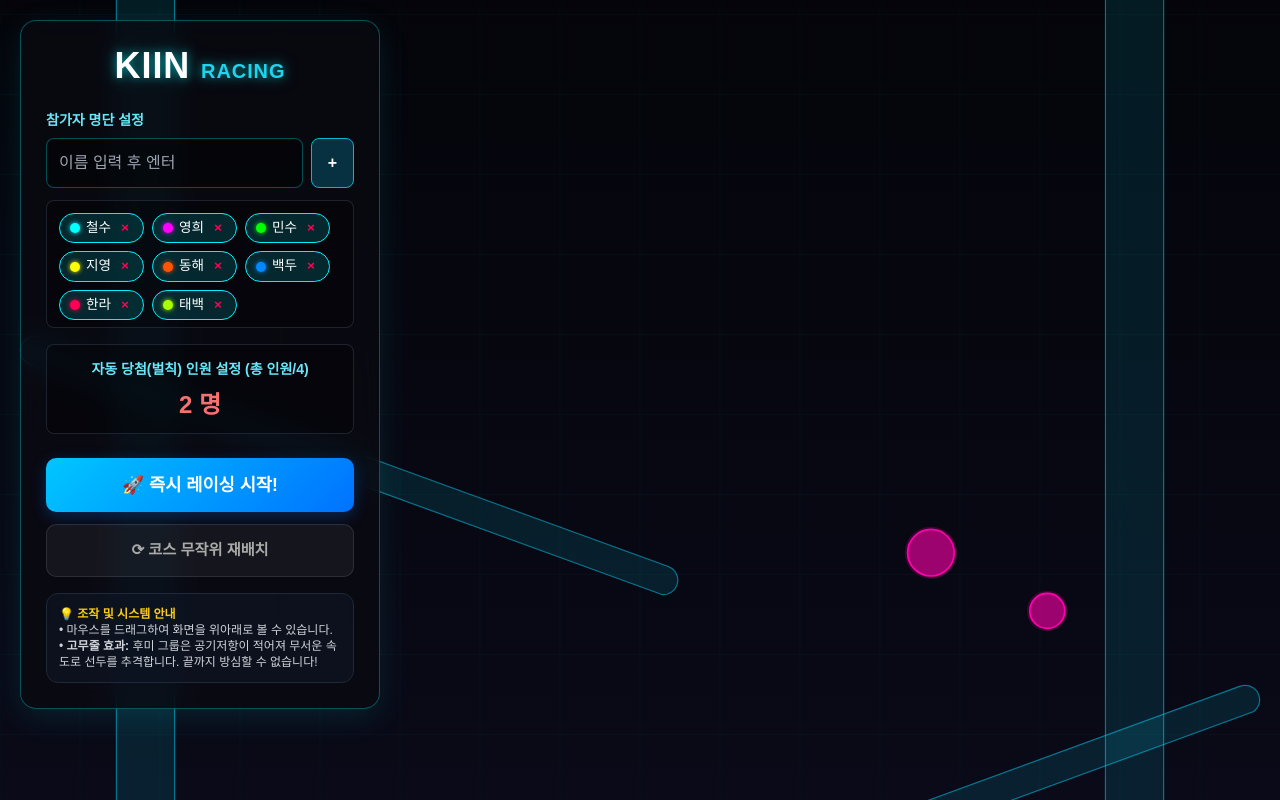
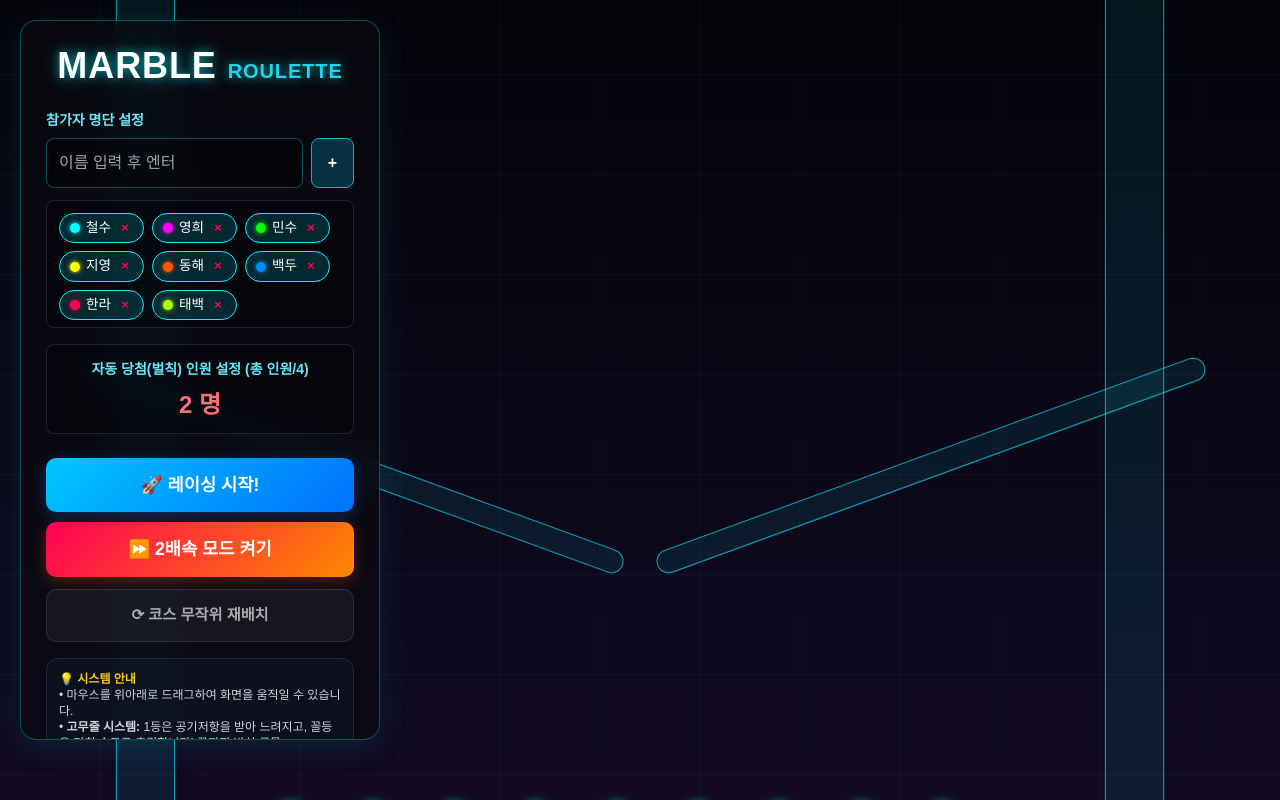
Before and after one commit to Lustella-123/KIIN-ladder, a plain HTML site: page index.html in a window 1280 px wide. Drawn offline with nearby package versions, Linux system fonts and the light colour scheme; animation ran at ten frames a second.

Commit message:
Ver5.0.0

```diff
--- a/index.html
+++ b/index.html
@@ -37,6 +37,8 @@
         .neon-text { color: #fff; text-shadow: 0 0 10px rgba(0, 255, 255, 0.5), 0 0 20px rgba(0, 255, 255, 0.3); }
         .btn-neon { background: linear-gradient(135deg, #00c6ff, #0072ff); border: none; color: white; padding: 14px; border-radius: 10px; font-weight: 800; font-size: 1.1rem; cursor: pointer; transition: all 0.3s; width: 100%; box-shadow: 0 4px 15px rgba(0, 114, 255, 0.3); }
         .btn-neon:hover { transform: translateY(-2px); box-shadow: 0 6px 20px rgba(0, 114, 255, 0.5); }
+        .btn-speed { background: linear-gradient(135deg, #ff0055, #ff8800); margin-top: 10px; box-shadow: 0 4px 15px rgba(255, 85, 0, 0.3); }
+        .btn-speed:hover { box-shadow: 0 6px 20px rgba(255, 85, 0, 0.5); }
         .btn-reset { background: rgba(255, 255, 255, 0.05); border: 1px solid rgba(255,255,255,0.1); margin-top: 12px; color: #aaa; font-weight: 600; box-shadow: none; font-size: 0.95rem; }
         .btn-reset:hover { background: rgba(255, 255, 255, 0.1); color: #fff; transform: none; }
 
@@ -52,7 +54,7 @@
 <body>
 
     <div id="ui-panel">
-        <h1 class="text-4xl font-black mb-6 neon-text text-center tracking-wide">KIIN <span class="text-xl text-cyan-400 font-bold">RACING</span></h1>
+        <h1 class="text-4xl font-black mb-6 neon-text text-center tracking-wide">MARBLE <span class="text-xl text-cyan-400 font-bold">ROULETTE</span></h1>
 
         <label class="text-cyan-300 text-sm font-bold mb-2 block">참가자 명단 설정</label>
         <div class="flex gap-2 mb-3">
@@ -66,13 +68,14 @@
             <span id="penalty-count-display" class="text-2xl font-black text-red-400 mt-2 block">2 명</span>
         </div>
 
-        <button id="start-btn" class="btn-neon">🚀 즉시 레이싱 시작!</button>
+        <button id="start-btn" class="btn-neon">🚀 레이싱 시작!</button>
+        <button id="speed-btn" class="btn-neon btn-speed">⏩ 2배속 모드 켜기</button>
         <button id="reset-btn" class="btn-neon btn-reset">⟳ 코스 무작위 재배치</button>
 
         <div class="mt-4 p-3 bg-gray-900/60 rounded-xl border border-gray-800 text-gray-300 text-xs">
-            <span class="text-yellow-400 font-bold">💡 조작 및 시스템 안내</span><br>
-            • 마우스를 드래그하여 화면을 위아래로 볼 수 있습니다.<br>
-            • <b>고무줄 효과:</b> 후미 그룹은 공기저항이 적어져 무서운 속도로 선두를 추격합니다. 끝까지 방심할 수 없습니다!
+            <span class="text-yellow-400 font-bold">💡 시스템 안내</span><br>
+            • 마우스를 위아래로 드래그하여 화면을 움직일 수 있습니다.<br>
+            • <b>고무줄 시스템:</b> 1등은 공기저항을 받아 느려지고, 꼴등은 미친 속도로 추격합니다! 끝까지 방심 금물.
         </div>
     </div>
 
@@ -142,6 +145,7 @@
 
         let engine, runner, world;
         let marbles = [], particles = [], finishedMarbles = [], dynamicObstacles = [];
+        let isFastForward = false;
 
         const MAP_WIDTH = 1600;
         let MAP_HEIGHT = 7500;
@@ -167,13 +171,18 @@
             buildMap();
             setupCameraControls();
 
+            // 충돌 시 화려한 네온 파티클 생성
             Events.on(engine, 'collisionStart', (event) => {
                 event.pairs.forEach(pair => {
                     let m = pair.bodyA.label === 'marble' ? pair.bodyA : (pair.bodyB.label === 'marble' ? pair.bodyB : null);
                     let b = pair.bodyA.label === 'bumper' ? pair.bodyA : (pair.bodyB.label === 'bumper' ? pair.bodyB : null);
+                    let pin = pair.bodyA.label === 'pin' ? pair.bodyA : (pair.bodyB.label === 'pin' ? pair.bodyB : null);
+
                     if (m && b) {
                         createParticles(m.position.x, m.position.y, '#ff00aa', 15, 25);
-                        Body.applyForce(m, m.position, { x: (m.position.x - b.position.x) * 0.003, y: (m.position.y - b.position.y) * 0.003 });
+                    } else if (m && pin) {
+                        // 핀과 부딪히면 작고 약한 불꽃
+                        if (Math.random() > 0.5) createParticles(m.position.x, m.position.y, '#00ffcc', 3, 5);
                     }
                 });
             });
@@ -183,6 +192,14 @@
             Events.on(engine, 'beforeUpdate', updateLogic);
             requestAnimationFrame(render);
         }
+
+        // 2배속 모드 토글
+        document.getElementById('speed-btn').addEventListener('click', (e) => {
+            isFastForward = !isFastForward;
+            engine.timing.timeScale = isFastForward ? 2.0 : 1.0;
+            e.target.innerHTML = isFastForward ? '▶️ 정상 속도 복귀' : '⏩ 2배속 모드 켜기';
+            e.target.style.background = isFastForward ? 'linear-gradient(135deg, #00c6ff, #0072ff)' : 'linear-gradient(135deg, #ff0055, #ff8800)';
+        });
 
         function setupCameraControls() {
             const pointerDown = (y) => { isDragging = true; previousMouseY = y; lastInteractionTime = Date.now(); };
@@ -211,71 +228,88 @@
             document.getElementById('live-status').innerText = '대기중';
             document.getElementById('live-status').style.backgroundColor = '#0088ff';
 
-            MAP_HEIGHT = Math.max(6000, 3000 + (playersData.length * 800));
+            // 인원수에 비례해 맵 길이 조절
+            MAP_HEIGHT = Math.max(7000, 4000 + (playersData.length * 700));
             FINISH_LINE = MAP_HEIGHT - 300;
 
             document.getElementById('leaderboard').style.display = 'none';
             document.getElementById('result-modal').style.display = 'none';
 
-            // 마찰력을 0으로 설정하여 미끄러지듯 내려가게 설정
             const wallOpts = { isStatic: true, label: 'wall', friction: 0, restitution: 0.5 };
             let elements = [
                 Bodies.rectangle(-50, MAP_HEIGHT/2, 100, MAP_HEIGHT + 1000, wallOpts),
                 Bodies.rectangle(MAP_WIDTH + 50, MAP_HEIGHT/2, 100, MAP_HEIGHT + 1000, wallOpts)
             ];
 
-            // 갇힘 원천 차단 구조 설계 (구간별 여백 400px 이상 확보)
             let currentY = 500;
-            let isLeft = true;
+            let sectionIndex = 0;
 
+            // 무조건 공간이 확보되는 4가지 테마를 번갈아가며 생성
             while (currentY < MAP_HEIGHT - 1200) {
-                let sectionType = Math.floor(Math.random() * 3);
+                let type = sectionIndex % 4;
 
-                if (sectionType === 0) {
-                    // 1. 거대 지그재그 슬라이드 (Pachinko style)
-                    // 절대 겹치지 않고 좌우로 번갈아가며 흘러가도록 설계
+                if (type === 0) {
+                    // 테마 1: 깔때기 (거대 유도선)
+                    elements.push(Bodies.rectangle(MAP_WIDTH/2 - 500, currentY, 1000, 40, { isStatic: true, angle: 0.35, label: 'wall', friction: 0, chamfer:{radius:20} }));
+                    elements.push(Bodies.rectangle(MAP_WIDTH/2 + 500, currentY, 1000, 40, { isStatic: true, angle: -0.35, label: 'wall', friction: 0, chamfer:{radius:20} }));
+                    currentY += 600;
+
+                } else if (type === 1) {
+                    // 테마 2: 거대 핀볼(Plinko) 밭 - 아케이드 감성의 핵심
+                    let rows = 0;
+                    for (let py = currentY; py < currentY + 1200; py += 140) {
+                        let offset = (rows % 2 === 0) ? 0 : 70;
+                        for (let px = 200; px < MAP_WIDTH - 150; px += 140) {
+                            elements.push(Bodies.circle(px + offset, py, 18, {
+                                isStatic: true, restitution: 0.7, friction: 0, label: 'pin'
+                            }));
+                        }
+                        rows++;
+                    }
+                    currentY += 1400;
+
+                } else if (type === 2) {
+                    // 테마 3: 안전 보장 거대 육각형(Hexagon) 스피너
+                    // 십자가처럼 좁은 구석이 없어 끼이지 않음
+                    let hexagon = Bodies.polygon(MAP_WIDTH/2, currentY + 300, 6, 250, {
+                        isStatic: true, restitution: 0.8, friction: 0, label: 'hexagon',
+                        plugin: { type: 'spinner', speed: (Math.random() > 0.5 ? 0.05 : -0.05) }
+                    });
+                    elements.push(hexagon); dynamicObstacles.push(hexagon);
+
+                    // 육각형 양옆에 튕겨내는 마젠타 범퍼 추가
+                    elements.push(Bodies.circle(200, currentY + 300, 45, { isStatic: true, restitution: 1.5, friction: 0, label: 'bumper' }));
+                    elements.push(Bodies.circle(MAP_WIDTH - 200, currentY + 300, 45, { isStatic: true, restitution: 1.5, friction: 0, label: 'bumper' }));
+
+                    currentY += 800;
+
+                } else {
+                    // 테마 4: 지그재그 슬로프 & 슬라이더 구간
+                    let isLeft = Math.random() > 0.5;
                     let x = isLeft ? 300 : MAP_WIDTH - 300;
-                    let angle = isLeft ? 0.35 : -0.35; // 약 20도 경사로 확실히 굴러떨어지게 설정
+                    let angle = isLeft ? 0.35 : -0.35;
 
-                    elements.push(Bodies.rectangle(x, currentY, 1200, 50, {
-                        isStatic: true, angle: angle, friction: 0, restitution: 0.4, label: 'wall', chamfer: {radius: 25}
+                    elements.push(Bodies.rectangle(x, currentY, 1100, 40, {
+                        isStatic: true, angle: angle, friction: 0, restitution: 0.4, label: 'wall', chamfer: {radius: 20}
                     }));
 
-                    // 빈 공간 쪽에 튕기는 범퍼 몇 개 배치
+                    // 빈 쪽에 튕기는 범퍼를 배치하여 재미 추가
                     let bumperX = isLeft ? MAP_WIDTH - 300 : 300;
-                    elements.push(Bodies.circle(bumperX, currentY + 150, 40, { isStatic: true, restitution: 1.4, friction: 0, label: 'bumper' }));
-                    elements.push(Bodies.circle(bumperX + (isLeft ? 200 : -200), currentY + 250, 30, { isStatic: true, restitution: 1.4, friction: 0, label: 'bumper' }));
+                    elements.push(Bodies.circle(bumperX, currentY + 150, 40, { isStatic: true, restitution: 1.5, friction: 0, label: 'bumper' }));
 
-                    currentY += 600;
-                    isLeft = !isLeft;
+                    // 그 아래에 움직이는 슬라이더 판
+                    let slider = Bodies.rectangle(MAP_WIDTH/2, currentY + 500, 400, 30, {
+                        isStatic: true, restitution: 0.5, chamfer: {radius: 15}, friction: 0, label: 'slider',
+                        plugin: { type: 'slider', startX: MAP_WIDTH/2, range: 400, speed: 0.04, offset: 0 }
+                    });
+                    elements.push(slider); dynamicObstacles.push(slider);
 
-                } else if (sectionType === 1) {
-                    // 2. 탁 트인 핀볼 밭 (여유 공간 충분)
-                    for (let py = currentY; py < currentY + 400; py += 180) {
-                        let offset = Math.random() * 100;
-                        for (let px = 250; px < MAP_WIDTH - 200; px += 350 + Math.random() * 50) {
-                            elements.push(Bodies.circle(px + offset, py, 25, {
-                                isStatic: true, restitution: 1.1, friction: 0, label: 'pin'
-                            }));
-                        }
-                    }
-                    currentY += 600;
-
-                } else {
-                    // 3. 거대 스피너 구역 (주변 벽 완전 제거)
-                    // 스피너 주변에 갇힐 공간을 만들 벽을 일체 두지 않음
-                    let p1 = Bodies.rectangle(MAP_WIDTH/2, currentY + 200, 600, 50);
-                    let spinner = Body.create({
-                        parts: [p1], isStatic: true, restitution: 0.8, friction: 0,
-                        plugin: { type: 'spinner', speed: (Math.random() > 0.5 ? 0.08 : -0.08) }
-                    });
-                    elements.push(spinner); dynamicObstacles.push(spinner);
-
-                    currentY += 700;
+                    currentY += 800;
                 }
+                sectionIndex++;
             }
 
-            // 하단 결승선 가이드 핀
+            // 하단 결승선 칸막이
             for (let i = 1; i < 10; i++) {
                 elements.push(Bodies.rectangle(i * (MAP_WIDTH / 10), MAP_HEIGHT - 200, 20, 600, { isStatic: true, restitution: 0.5, label: 'wall', friction: 0 }));
             }
@@ -339,7 +373,7 @@
         }
 
         function updateLogic() {
-            // [핵심 로직] 러버밴딩 (고무줄) 효과 적용 - 박진감 넘치는 1~8등 추격전 유도
+            // [핵심 로직] 러버밴딩 (고무줄) 효과 적용 - 1등부터 꼴등까지 박진감 넘치게 유지
             let activeMarbles = marbles.filter(m => !m.plugin.finished);
             if (activeMarbles.length > 1) {
                 let leaderY = Math.max(...activeMarbles.map(m => m.position.y));
@@ -351,16 +385,19 @@
                         // relativePos: 1에 가까울수록 선두, 0에 가까울수록 후미
                         let relativePos = (m.position.y - lastY) / spread;
 
-                        // 1등은 공기 저항 0.025 (떨어지는 속도 감소), 꼴등은 0.002 (빠르게 추격)
-                        m.frictionAir = 0.002 + (relativePos * 0.023);
+                        // 선두는 공기 저항이 커져서 느려지고, 꼴등은 저항이 거의 없어 광속으로 추격
+                        m.frictionAir = 0.002 + (relativePos * 0.025);
                     });
                 }
             }
 
-            // 움직이는 장애물 업데이트
+            // 움직이는 장애물 회전/이동 업데이트
             dynamicObstacles.forEach(obs => {
                 if (obs.plugin.type === 'spinner') {
                     Body.setAngle(obs, obs.angle + obs.plugin.speed);
+                } else if (obs.plugin.type === 'slider') {
+                    let newX = obs.plugin.startX + Math.sin(frameCounter * obs.plugin.speed + obs.plugin.offset) * obs.plugin.range;
+                    Body.setPosition(obs, { x: newX, y: obs.position.y });
                 }
             });
         }
@@ -372,15 +409,16 @@
         function render() {
             frameCounter++;
 
+            // 네온풍 그라데이션 배경
             let bgGradient = ctx.createLinearGradient(0, 0, 0, canvas.height);
             bgGradient.addColorStop(0, '#04040a');
-            bgGradient.addColorStop(1, '#0a0a18');
+            bgGradient.addColorStop(1, '#110a22');
             ctx.fillStyle = bgGradient;
             ctx.fillRect(0, 0, canvas.width, canvas.height);
 
             let viewHeightInWorld = canvas.height / cameraZoom;
 
-            // 카메라 추적 로직: 2초 미조작 시 후미 그룹(꼴등)을 보여줌
+            // 2초 미조작 시 꼴등(후미 그룹) 추적 로직 유지
             if (!isDragging && Date.now() - lastInteractionTime > 2000 && marbles.length > 0) {
                 let lastPlaceY = Infinity;
                 marbles.forEach(m => { if (!m.plugin.finished && m.position.y < lastPlaceY) lastPlaceY = m.position.y; });
@@ -398,11 +436,12 @@
                 if (cameraY < -1000) cameraY = -1000;
             }
 
-            ctx.strokeStyle = 'rgba(0, 255, 255, 0.03)';
+            // 시각적 공간감을 주는 배경 그리드 망
+            ctx.strokeStyle = 'rgba(0, 255, 255, 0.05)';
             ctx.lineWidth = 1;
-            let gridY = (cameraY * cameraZoom) % 80;
-            for(let i = 0; i < canvas.height + 80; i += 80) { ctx.beginPath(); ctx.moveTo(0, i - gridY); ctx.lineTo(canvas.width, i - gridY); ctx.stroke(); }
-            for(let i = 0; i < canvas.width; i += 80) { ctx.beginPath(); ctx.moveTo(i, 0); ctx.lineTo(i, canvas.height); ctx.stroke(); }
+            let gridY = (cameraY * cameraZoom) % 100;
+            for(let i = 0; i < canvas.height + 100; i += 100) { ctx.beginPath(); ctx.moveTo(0, i - gridY); ctx.lineTo(canvas.width, i - gridY); ctx.stroke(); }
+            for(let i = 0; i < canvas.width; i += 100) { ctx.beginPath(); ctx.moveTo(i, 0); ctx.lineTo(i, canvas.height); ctx.stroke(); }
 
             const viewTop = cameraY - 300, viewBottom = cameraY + viewHeightInWorld + 300;
 
@@ -411,7 +450,7 @@
             ctx.scale(cameraZoom, cameraZoom);
             ctx.translate(-MAP_WIDTH / 2, -cameraY);
 
-            // 벽 및 다이나믹 장애물 렌더링
+            // 일반 벽 및 장애물 (Slider, Hexagon 등) 렌더링
             ctx.lineWidth = 2;
             world.bodies.forEach(b => {
                 if(b.bounds.max.y < viewTop || b.bounds.min.y > viewBottom || b.label==='marble' || b.label==='bumper' || b.label==='pin') return;
@@ -424,41 +463,59 @@
                     ctx.lineTo(p.vertices[0].x, p.vertices[0].y);
                 });
 
-                if (b.plugin && b.plugin.type) {
-                    ctx.fillStyle = 'rgba(255, 50, 150, 0.2)'; ctx.strokeStyle = 'rgba(255, 50, 150, 0.6)';
+                if (b.label === 'hexagon') {
+                    // 거대 육각형 스피너 (네온 오렌지 글로우)
+                    ctx.fillStyle = 'rgba(255, 165, 0, 0.15)';
+                    ctx.strokeStyle = '#ffa500';
+                    ctx.shadowBlur = 20; ctx.shadowColor = '#ffa500';
+                } else if (b.label === 'slider') {
+                    // 슬라이더 (네온 핑크 글로우)
+                    ctx.fillStyle = 'rgba(255, 0, 255, 0.15)';
+                    ctx.strokeStyle = '#ff00ff';
                 } else {
-                    ctx.fillStyle = 'rgba(0, 220, 255, 0.1)'; ctx.strokeStyle = 'rgba(0, 220, 255, 0.5)';
+                    // 일반 벽 (네온 시안)
+                    ctx.fillStyle = 'rgba(0, 240, 255, 0.08)';
+                    ctx.strokeStyle = 'rgba(0, 240, 255, 0.6)';
                 }
                 ctx.fill(); ctx.stroke();
+                ctx.shadowBlur = 0; // 초기화
             });
 
-            // 핀볼 & 범퍼 렌더링
+            // 핀볼(Pin) & 범퍼 렌더링 (아케이드 감성 글로우 효과)
             let pulse = Math.abs(Math.sin(frameCounter * 0.1)) * 5;
             world.bodies.forEach(b => {
                 if((b.label==='bumper' || b.label==='pin') && b.position.y > viewTop && b.position.y < viewBottom) {
                     ctx.beginPath();
 
                     if(b.label==='bumper') {
+                        // 튕겨내는 범퍼 (마젠타 펄스)
                         ctx.arc(b.position.x, b.position.y, b.circleRadius + pulse, 0, 2*Math.PI);
                         ctx.fillStyle = 'rgba(255, 0, 170, 0.2)'; ctx.fill();
+
                         ctx.beginPath();
                         ctx.arc(b.position.x, b.position.y, b.circleRadius, 0, 2*Math.PI);
-                        ctx.fillStyle = 'rgba(255, 0, 170, 0.5)'; ctx.fill();
-                        ctx.strokeStyle = '#ff00aa'; ctx.lineWidth = 3; ctx.stroke();
+                        ctx.fillStyle = '#ff00aa';
+                        ctx.shadowBlur = 15; ctx.shadowColor = '#ff00aa';
+                        ctx.fill(); ctx.shadowBlur = 0;
                     } else {
+                        // Plinko 핀 (야광 민트/옐로우)
                         ctx.arc(b.position.x, b.position.y, b.circleRadius, 0, 2*Math.PI);
-                        ctx.fillStyle = 'rgba(255, 255, 0, 0.3)'; ctx.fill();
+                        ctx.fillStyle = '#fff';
+                        ctx.shadowBlur = 12; ctx.shadowColor = '#00ffcc';
+                        ctx.fill(); ctx.shadowBlur = 0;
                     }
                 }
             });
 
-            // 결승선
+            // 결승선 렌더링
             if (FINISH_LINE > viewTop && FINISH_LINE < viewBottom) {
                 ctx.beginPath(); ctx.moveTo(0, FINISH_LINE); ctx.lineTo(MAP_WIDTH, FINISH_LINE);
-                ctx.strokeStyle = '#ffff00'; ctx.lineWidth = 6; ctx.setLineDash([20, 15]); ctx.stroke(); ctx.setLineDash([]);
+                ctx.strokeStyle = '#ffff00'; ctx.lineWidth = 6; ctx.setLineDash([20, 15]);
+                ctx.shadowBlur = 15; ctx.shadowColor = '#ffff00';
+                ctx.stroke(); ctx.setLineDash([]); ctx.shadowBlur = 0;
             }
 
-            // 파티클
+            // 부딪힐 때 나오는 파티클 렌더링
             for (let i = particles.length - 1; i >= 0; i--) {
                 let p = particles[i]; p.x += p.vx; p.y += p.vy; p.life -= 0.03;
                 if (p.life <= 0) { particles.splice(i, 1); continue; }
@@ -471,7 +528,7 @@
 
             if (frameCounter % 15 === 0 && marbles.length > 0) updateLeaderboard();
 
-            // 공 렌더링
+            // 공 렌더링 및 결승선 통과 처리
             marbles.forEach(m => {
                 let p = m.plugin;
                 if (!p.finished && m.position.y > FINISH_LINE) {
```
